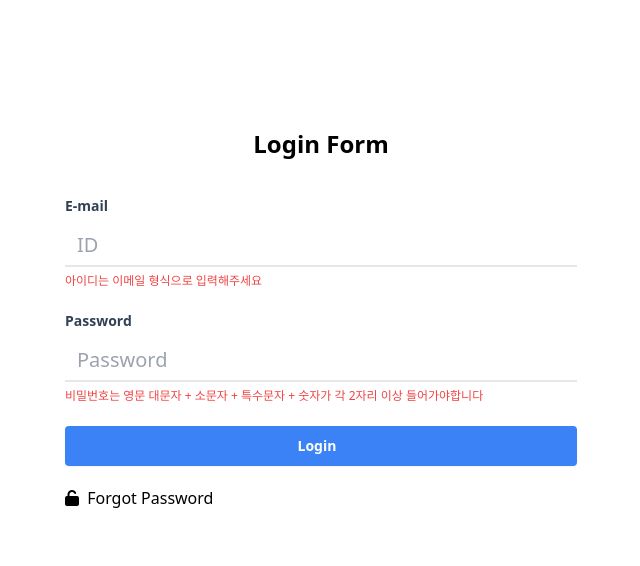
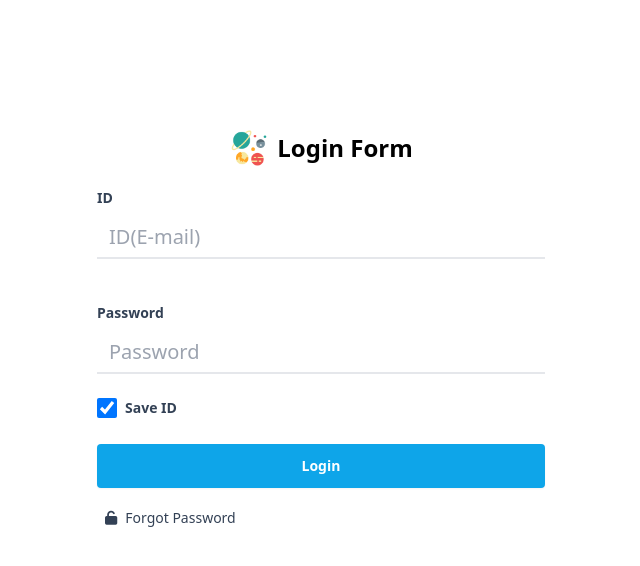
Before and after one commit to chosajang/tailwindcss-template, a website: page p/dashboard/login.html in a window 1280 px wide. Shown: the whole page, without its empty margins (319-959 px from the left). Drawn offline with nearby package versions, Linux system fonts and the light colour scheme.

Commit message:
로그인 폼 수정

```diff
--- a/p/dashboard/login.html
+++ b/p/dashboard/login.html
@@ -15,31 +15,41 @@
 <section class="w-full">
 
   <div class="min-h-screen flex flex-col">
-    <div class="mt-10 md:mt-32 px-2 md:px-0 mx-auto max-w-lg duration-200">
-      <div class="flex item-center justify-center">
-        <span class="font-bold text-center text-2xl mb-5">Login Form</span>
+    <div class="mt-10 md:mt-32 px-2 md:px-0 mx-auto max-w-md duration-200">
+      <div class="flex items-center justify-center mb-5">
+        <img class="w-10 h-10 mr-2" src="/p/dashboard/assets/images/planets.png" alt="Site Logo">
+        <span class="font-bold text-center text-2xl">Login Form</span>
       </div>
-      <div class="w-full py-4">
+      <div class="w-full">
+        <!-- Input ID -->
         <div class="mb-5">
-          <label class="font-semibold text-sm text-slate-700 pb-1 block">E-mail</label>
-          <input type="text" placeholder="ID" class="w-full px-3 py-2 mt-1 text-xl leading-tight text-slate-700 outline-none border-b-2 focus:outline-none focus:shadow-outline focus:border-sky-500">
-          <span class="mt-2 text-xs text-red-500">아이디는 이메일 형식으로 입력해주세요</span>
+          <label class="font-semibold text-sm text-slate-700 pb-1 block">ID</label>
+          <input type="text" placeholder="ID(E-mail)" class="w-full px-3 py-2 mt-1 text-xl leading-tight text-slate-700 outline-none border-b-2 focus:outline-none focus:shadow-outline focus:border-sky-500">
+          <span class="mt-2 text-xs text-red-500 invisible">아이디는 이메일 형식으로 입력해주세요</span>
         </div>
-        <div class="mb-5">
+        <!-- Input Password -->
+        <div class="">
           <label class="font-semibold text-sm text-slate-700 pb-1 block">Password</label>
           <input type="password" placeholder="Password" class="w-full px-3 py-2 mt-1 text-xl leading-tight text-slate-700 outline-none border-b-2 focus:outline-none focus:shadow-outline focus:border-sky-500">
-          <span class="mt-2 text-xs text-red-500">비밀번호는 영문 대문자 + 소문자 + 특수문자 + 숫자가 각 2자리 이상 들어가야합니다</span>
+          <span class="mt-2 text-xs text-red-500 invisible">비밀번호 규칙에 맞지 않습니다</span>
         </div>
-        <button type="button"
-                onclick="location.href='./index.html';"
-                class="transition duration-200 bg-blue-500 hover:bg-blue-600 focus:bg-blue-700 focus:shadow-sm focus:ring-4 focus:ring-blue-500 focus:ring-opacity-50 text-white w-full py-2.5 rounded text-sm shadow-sm hover:shadow-md font-semibold text-center inline-block">
-          <span class="inline-block mr-2">Login</span>
-        </button>
+        <!-- Save ID -->
+        <div class="mb-5">
+          <label class="inline-flex items-center cursor-pointer">
+            <input type="checkbox" class="h-5 w-5 text-sky-500 cursor-pointer" checked><span class="ml-2 text-slate-700 text-sm font-semibold">Save ID</span>
+          </label>
+        </div>
 
-        <div class="py-5">
-          <div class="text-left whitespace-nowrap">
-            <i class="fas fa-unlock"></i>
-            <span class="inline-block ml-1">Forgot Password</span>
+        <!-- Login Button -->
+        <div class="mb-5">
+          <input type="button"
+                 onclick="location.href='./index.html';"
+                 value="Login"
+                 class="transition duration-200 cursor-pointer bg-sky-500 hover:bg-sky-600 focus:bg-sky-700 focus:shadow-sm focus:ring-4 focus:ring-sky-500 focus:ring-opacity-50 text-white w-full py-3 rounded text-sm shadow-sm hover:shadow-md font-semibold text-center inline-block outline-none" />
+        </div>
+        <div class="">
+          <div class="text-left whitespace-nowrap text-sm text-slate-700">
+            <span class="ml-2 hover:underline cursor-pointer"><i class="fas fa-unlock mr-2"></i>Forgot Password</span>
           </div>
         </div>
       </div>
```
